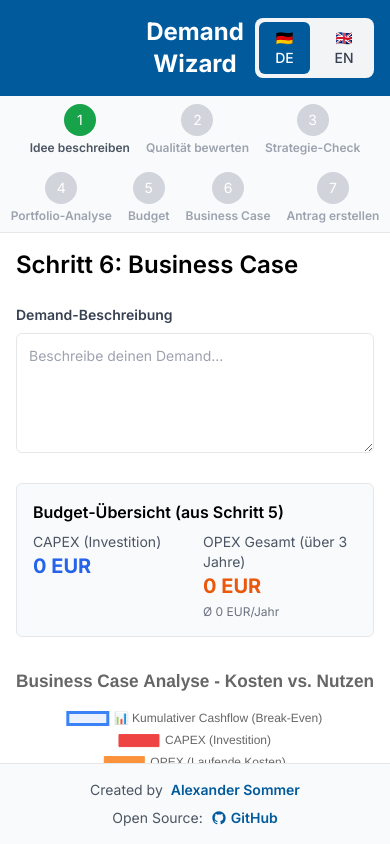
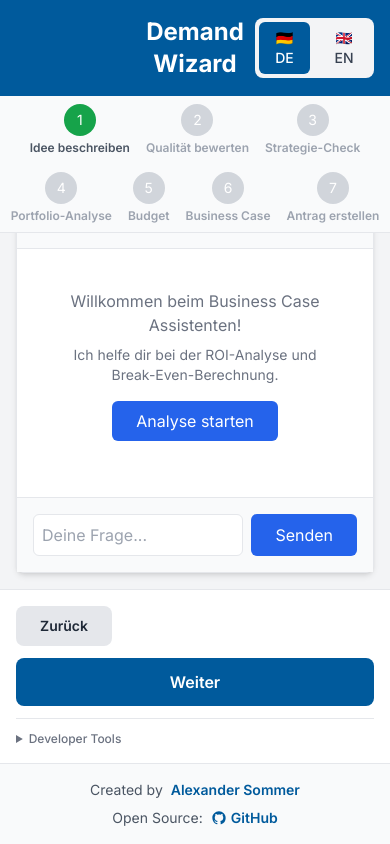
Before and after one commit to sommeralex/Demand-Wizard, a Next.js app: page /step/6 in a window 390 px wide. Built offline with nearby package versions, Linux system fonts and the light colour scheme.

Commit message:
mobile fixes

```diff
--- a/src/app/step/4/page.tsx
+++ b/src/app/step/4/page.tsx
@@ -228,7 +228,7 @@
         </div>
 
         {/* Graph Visualization */}
-        <div className="flex-grow border-2 border-gray-200 rounded-lg bg-white shadow-lg relative overflow-hidden">
+        <div className="flex-grow border-2 border-gray-200 rounded-lg bg-white shadow-lg relative overflow-hidden min-h-[500px]">
           <CytoscapeComponent
             elements={graphElements}
             stylesheet={graphStylesheet as any}
@@ -373,7 +373,7 @@
   return (
     <div className="flex flex-col min-h-screen lg:h-full">
       <div className="grid grid-cols-1 lg:grid-cols-3 lg:flex-grow lg:overflow-hidden">
-        <div className="lg:col-span-2 p-4 md:p-8 lg:overflow-y-auto">
+        <div className="lg:col-span-2 p-4 md:p-8 lg:overflow-y-auto min-h-[600px]">
             {renderStepContent()}
         </div>
         {/* Mobile: Show copilot content below main content */}
--- a/src/app/step/5/page.tsx
+++ b/src/app/step/5/page.tsx
@@ -764,10 +764,15 @@
           style={{ cursor: isResizing ? 'col-resize' : 'ew-resize' }}
         />
 
-        {/* Right side - Budget Assistant Chat */}
+        {/* Right side - Budget Assistant Chat - Desktop */}
         <aside className="hidden lg:block p-4 md:p-8 bg-gray-100 lg:overflow-y-auto lg:w-auto" style={{ width: isLargeScreen ? `${sidebarWidth}%` : '100%' }}>
           <BudgetChat demand={{ description: wizard.text }} budgetTable={wizard.budgetTable} t={t} locale={locale} />
         </aside>
+      </div>
+
+      {/* Mobile: Show chat below main content */}
+      <div className="block lg:hidden p-4 md:p-8 bg-gray-100 border-t border-gray-200">
+        <BudgetChat demand={{ description: wizard.text }} budgetTable={wizard.budgetTable} t={t} locale={locale} />
       </div>
 
       {/* Bottom navigation */}
--- a/src/app/step/6/page.tsx
+++ b/src/app/step/6/page.tsx
@@ -1003,7 +1003,7 @@
           style={{ cursor: isResizing ? 'col-resize' : 'ew-resize' }}
         />
 
-        {/* Right side - Business Case Assumptions + Assistant */}
+        {/* Right side - Business Case Assumptions + Assistant - Desktop */}
         <aside className="hidden lg:block p-4 md:p-8 bg-gray-100 lg:overflow-y-auto space-y-6 lg:w-auto" style={{ width: isLargeScreen ? `${sidebarWidth}%` : '100%' }}>
           <BusinessCaseAssumptions
             opexTotal={avgOpexPerYear}
@@ -1028,6 +1028,32 @@
             />
           </div>
         </aside>
+      </div>
+
+      {/* Mobile: Show assumptions and chat below main content */}
+      <div className="block lg:hidden p-4 md:p-8 bg-gray-100 border-t border-gray-200 space-y-6">
+        <BusinessCaseAssumptions
+          opexTotal={avgOpexPerYear}
+          capexTotal={capexSum}
+          yearlyOpex={yearlyTotals}
+          onCalculate={handleBusinessCaseUpdate}
+          assumptions={assumptions}
+          onAssumptionsChange={setAssumptions}
+          t={t}
+        />
+
+        <div className="border-t pt-6">
+          <BusinessCaseChat
+            demand={wizard.text}
+            opexTotal={avgOpexPerYear}
+            capexTotal={capexSum}
+            businessCaseData={wizard.businessCaseData}
+            onBusinessCaseUpdate={handleBusinessCaseUpdate}
+            currentAssumptions={assumptions}
+            t={t}
+            locale={locale}
+          />
+        </div>
       </div>
 
       {/* Bottom navigation */}
```
